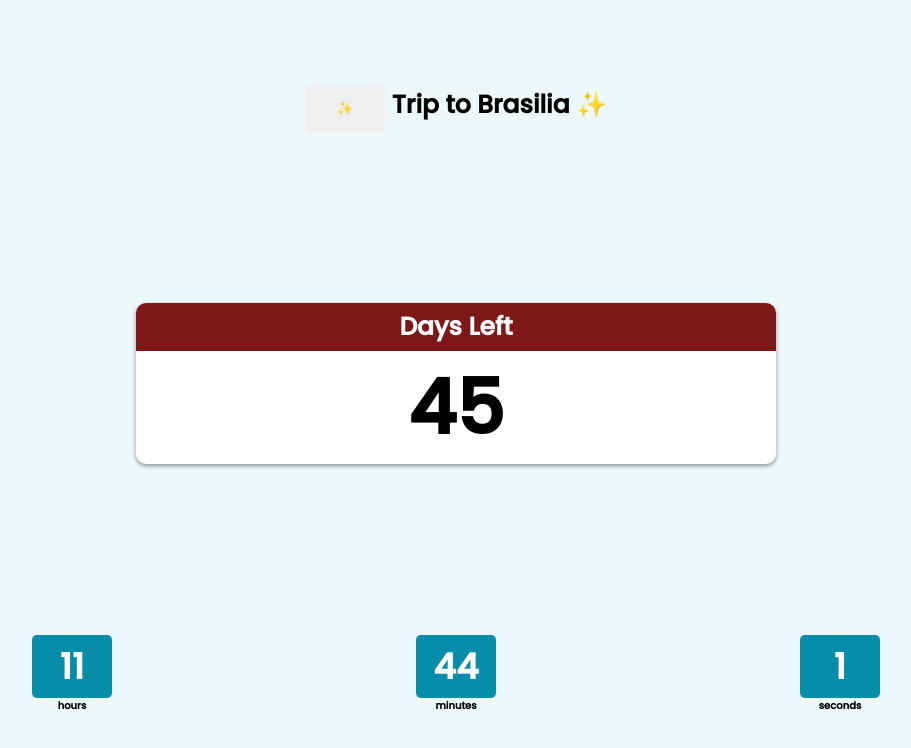
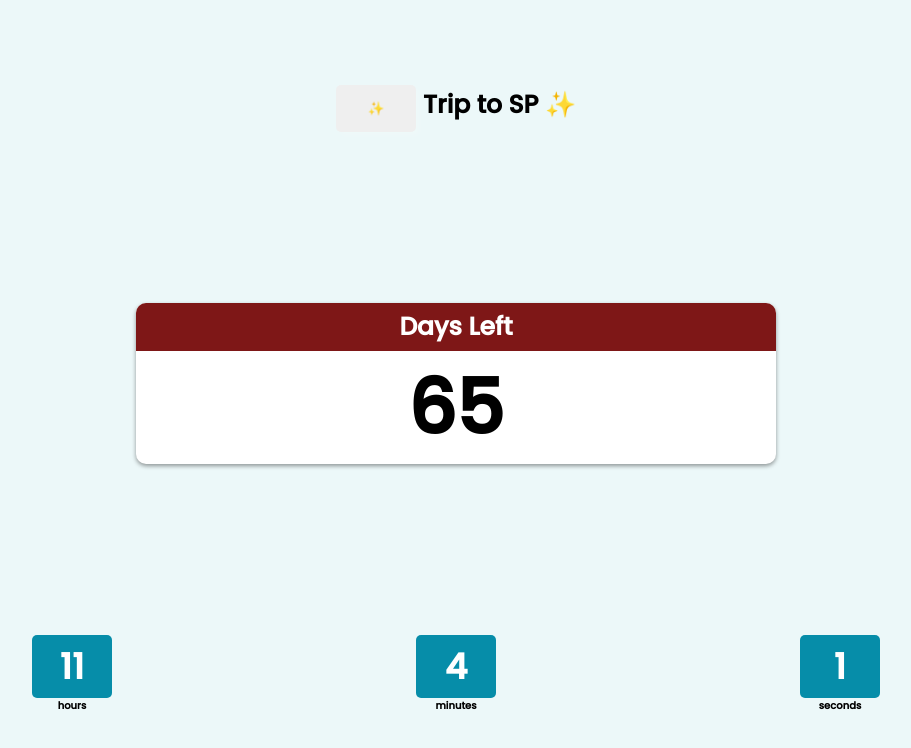
Before and after one commit to oArthur/countdown, a React (Create React App) app: page / in a window 1280 px wide. Shown: the top 748 px of the page, without its empty margins (184-1095 px from the left). Built offline with nearby package versions, Linux system fonts and the light colour scheme.

Commit message:
new date

```diff
--- a/src/App.js
+++ b/src/App.js
@@ -5,11 +5,11 @@ import './styles/components/app.sass'
 
 import useCountdown from './hooks/useCountdown';
 function App() {
-  const [day,hour,minute,second] = useCountdown("Aug 18, 2023 08:00:00");
+  const [day,hour,minute,second] = useCountdown("Sep 07, 2023 07:20:00");
   return (
     <>
       <div id='principal'>
-        <h2><Fireworks/> Trip to Brasilia &#10024;</h2>
+        <h2><Fireworks/> Trip to SP &#10024;</h2>
         <ContainerDaysLeft dias={day} />
         <Counter title="hours" number={hour}/>
         <Counter title="minutes" number={minute}/>
```
